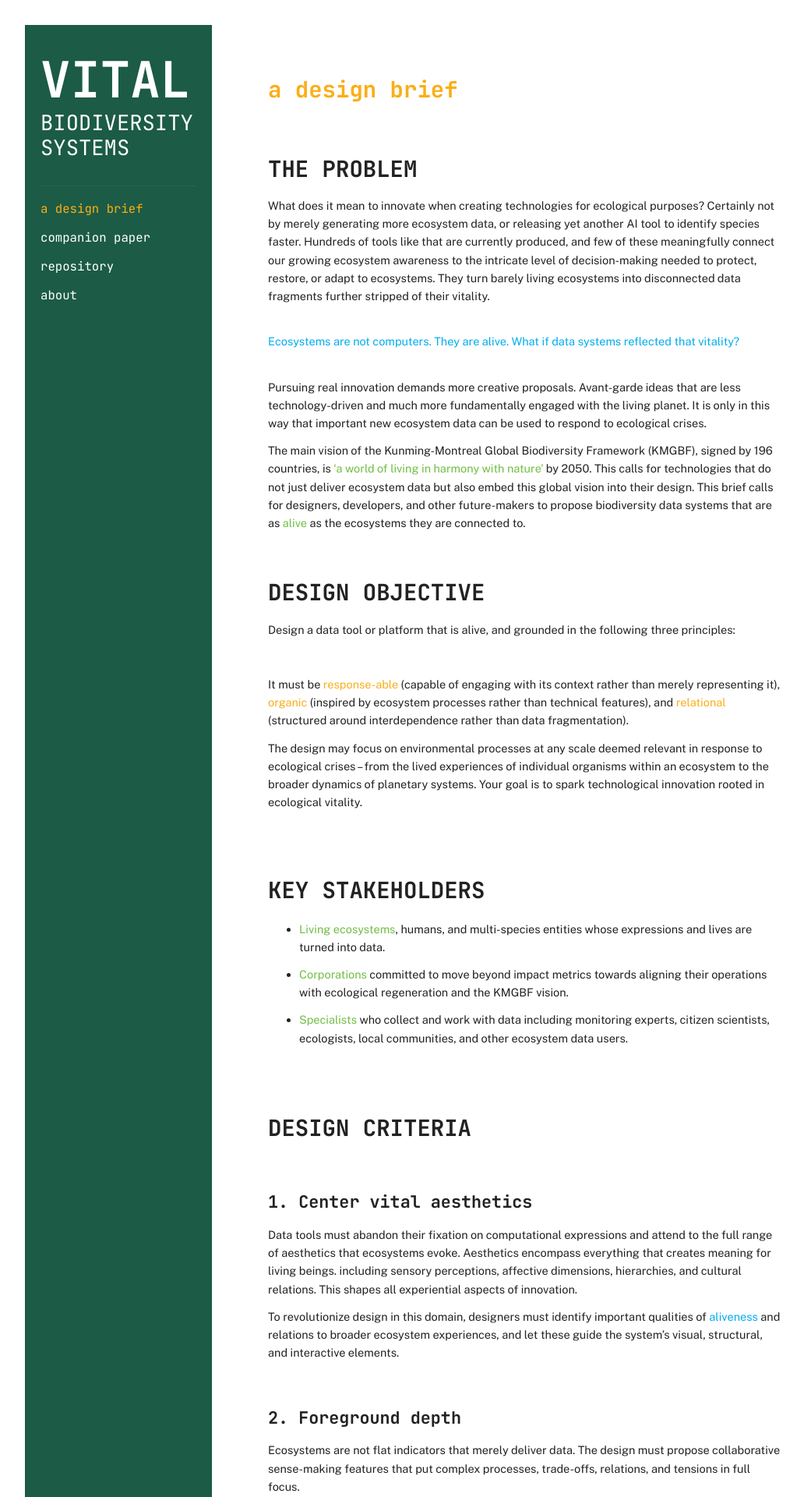
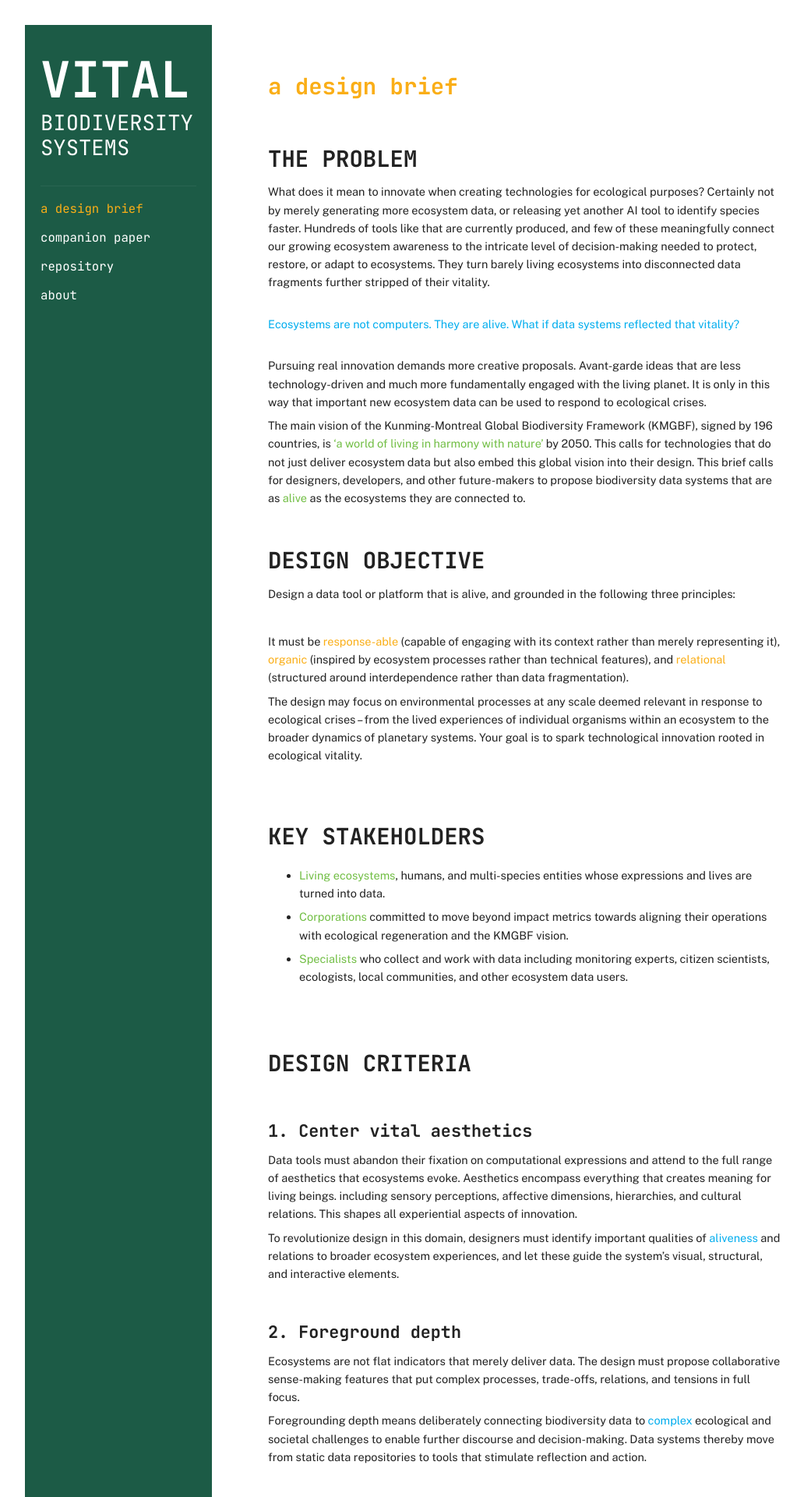
Before and after one commit to vitalbiodiversity/vitalbiodiversity.github.io, a Jekyll site: the page built from index.md, in a window 1280 px wide. Shown: the top 1920 px of the page at 78% size, without its empty margins (58-1090 px from the left). Built offline with Jekyll 4.4.1, drawn with Linux system fonts in a browser that asks for light colours.

Commit message:
Update style.css

```diff
--- a/assets/css/style.css
+++ b/assets/css/style.css
@@ -152,12 +152,12 @@ body {
 
 /* Typography */
 .main-content h1, .main-content h2, .main-content h3 {
-  margin-top: 1.25rem;
-  margin-bottom: 0.6rem;
+  margin-top: 1rem;
+  margin-bottom: 0.45rem;
   font-weight: 600;
   font-family: 'JetBrains Mono', monospace;
 }
-.main-content p { margin: 0.75rem 0; }
+.main-content p { margin: 0.45rem 0; }
 .main-content a { color: var(--accent); text-decoration: underline; }
 code, pre { font-family: 'JetBrains Mono', monospace; }
 
```
